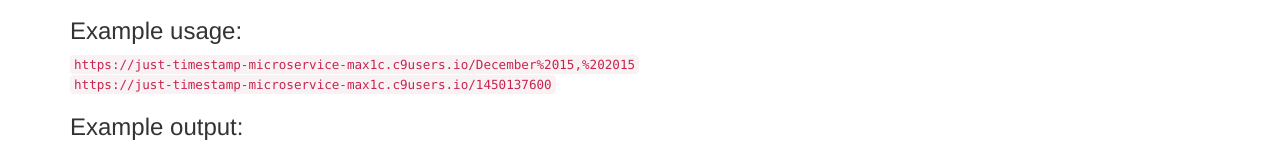
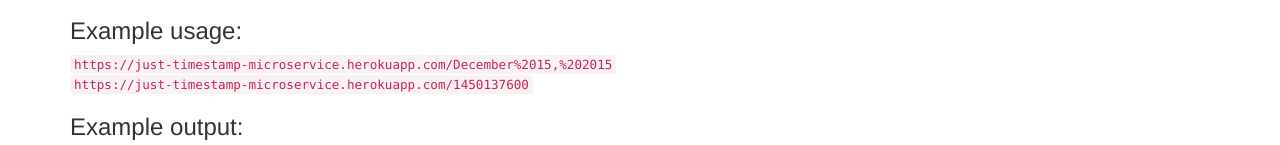
Before and after one commit to MaxHlystov/just-timestamp-microservice, a website: page public/index.html in a window 1280 px wide. Shown: the part 283-428 px from the top of the page. Drawn offline with nearby package versions, Linux system fonts and the light colour scheme.

Commit message:
Update index.html

```diff
--- a/public/index.html
+++ b/public/index.html
@@ -20,11 +20,11 @@
                 <ul>3) If it does not contain a date or Unix timestamp, it returns null for those properties.</ul>
             </blockquote>
             <h3>Example usage:</h3>
-            <a href="https://just-timestamp-microservice-max1c.c9users.io/December%2015,%202015">
-                <code>https://just-timestamp-microservice-max1c.c9users.io/December%2015,%202015</code>
+            <a href="https://just-timestamp-microservice.herokuapp.com/December%2015,%202015">
+                <code>https://just-timestamp-microservice.herokuapp.com/December%2015,%202015</code>
             </a><br>
-            <a href="https://just-timestamp-microservice-max1c.c9users.io/1450137600">
-                <code>https://just-timestamp-microservice-max1c.c9users.io/1450137600</code>
+            <a href="https://just-timestamp-microservice.herokuapp.com/1450137600">
+                <code>https://just-timestamp-microservice.herokuapp.com/1450137600</code>
             </a>
             <h3>Example output:</h3>
             <code>
```
